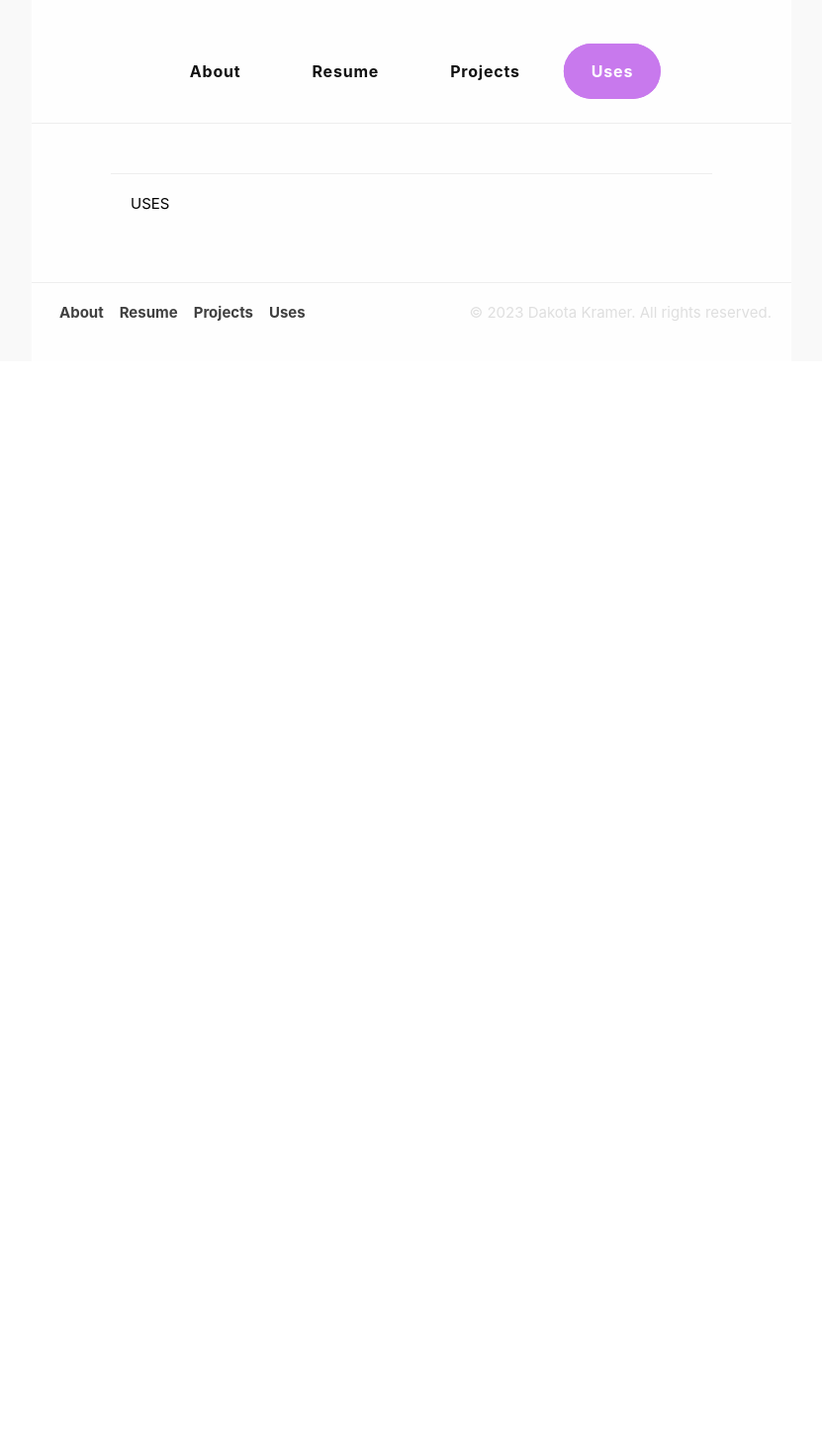
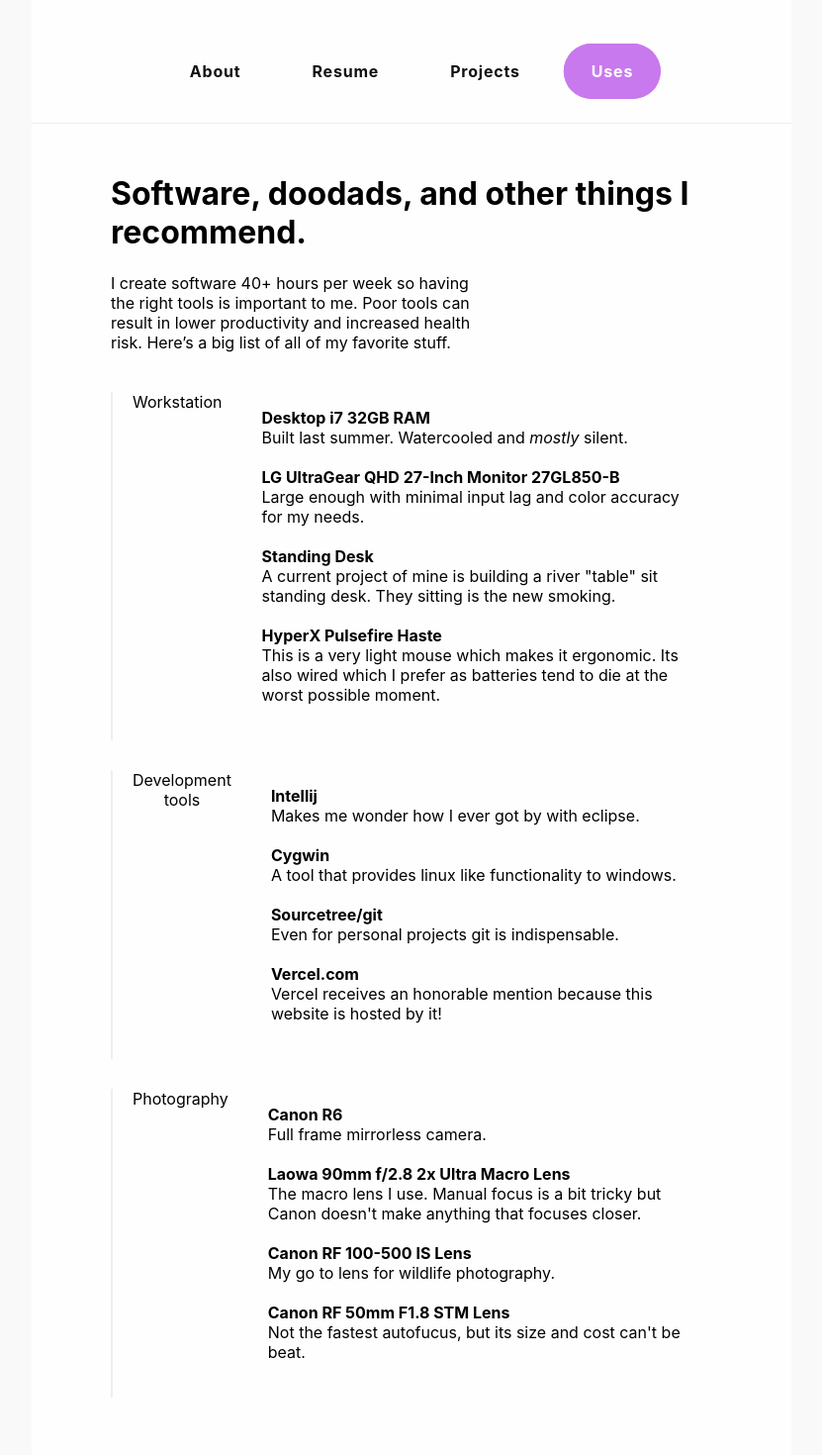
Before and after one commit to dkramer/dkramer.dev, a React (Create React App) app: page /uses in a window 1280 px wide. Shown: the top 1470 px of the page at 99% size, without its empty margins (224-1055 px from the left). Before the commit the page ends 800 px from the top, so only its background shows below. Built offline with nearby package versions, Linux system fonts and the light colour scheme.

Commit message:
add uses

```diff
--- a/src/App.tsx
+++ b/src/App.tsx
@@ -13,6 +13,7 @@ import { screenSize } from './chrome/util'
 import { RemoveTrailingSlash } from './components/RemoveTrailingSlash'
 
 const background = css`
+  min-height: 100vh;
   display: flex;
   justify-content: center;
   background-color: #f9f9f9;
--- a/src/components/emblacarousel/DotButton.tsx
+++ b/src/components/emblacarousel/DotButton.tsx
@@ -30,6 +30,7 @@ const buttonStyle = css`
     width: 100%;
     height: 0.3rem;
     content: '';
+    border: 1px solid #545454;
   }
 
   .embla__dot--selected:after {
@@ -45,7 +46,7 @@ export function DotButton(props: DotButtonPropType) {
     } else {
       return css`
         :after {
-          background: linear-gradient(130deg, white, black);
+          background: linear-gradient(120deg, white, #545454);
         }
       `
     }
--- a/src/components/emblacarousel/EmblaCarousel.tsx
+++ b/src/components/emblacarousel/EmblaCarousel.tsx
@@ -23,9 +23,7 @@ const slideStyle = css`
 
 const emblaStyle = css`
   position: relative;
-  background-color: #4a4a4a;
   padding: 12px 20px;
-  border-radius: 12px;
 
   .embla__slide {
     flex: 0 0 100%;
--- a/src/routes/About.tsx
+++ b/src/routes/About.tsx
@@ -72,8 +72,8 @@ export function About() {
               </a>
             </li>
             <li>
-              <a css={contactLinks} href='mailto=Info@dkramer.dev'>
-                <EmailIcon /> Info@dkramer.dev
+              <a css={contactLinks} href='mailto=dakota@dkramer.dev'>
+                <EmailIcon /> dakota@dkramer.dev
               </a>
             </li>
             <li>
--- a/src/routes/Resume.tsx
+++ b/src/routes/Resume.tsx
@@ -86,8 +86,8 @@ export function Resume() {
         </div>
         <div css={{ textAlign: 'left' }}>
           <div>
-            <a css={contact} href='mailto=Info@dkramer.dev'>
-              <EmailIcon /> Info@dkramer.dev
+            <a css={contact} href='mailto=dakota@dkramer.dev'>
+              <EmailIcon /> dakota@dkramer.dev
             </a>
           </div>
           <div>
@@ -246,7 +246,8 @@ export function Resume() {
 
       <div
         css={css`
-          ${section}
+          ${section};
+          border: none;
         `}
       >
         <div>
--- a/src/routes/Uses.tsx
+++ b/src/routes/Uses.tsx
@@ -1,46 +1,132 @@
 /** @jsxImportSource @emotion/react */
 import React from 'react'
 import { css } from '@emotion/react'
+import { screenSize } from '../chrome/util'
 
-const footer = css`
-  padding: 20px;
-  max-width: 800px;
-  margin: 20px auto;
-  border-top: 1px solid #eee;
-  display: flex;
-  justify-content: space-between;
-  font-size: 15px;
-
-  @media (max-width: 650px) {
-    flex-direction: column;
-    align-items: center;
-    font-size: 12px;
+const intro = css`
+  max-width: 60%;
+  justify-content: left;
+  text-align: left;
+  padding-bottom: 40px;
 `
 
-const menu = css`
+const section = css`
   display: flex;
-  justify-content: space-between;
+  border-left: 0.15em solid #eee;
+  padding: 0 20px;
+  margin-bottom: 30px;
 
-  @media (max-width: 400px) {
-    color: red;
+  ul {
+    display: flex;
+    flex-wrap: wrap;
+    list-style: none;
+
+    li {
+      text-align: left;
+      padding-bottom: 20px;
+    }
+  }
+
+  h3 {
+    margin: 0;
+    font-size: 1em;
+  }
+  @media (max-width: ${screenSize.S}) {
     flex-direction: column;
-    align-items: center;
-    margin: 4px 0px;
-  }
-`
-
-const menuItem = css`
-  margin: 0 8px;
-  color: #404040;
-  transition: color 0.2s ease-in;
-  font-weight: bold;
-  text-decoration: none;
-
-  @media (max-width: 400px) {
-    margin: 4px 0px;
   }
 `
 
 export function Uses() {
-  return <div css={footer}>USES</div>
+  return (
+    <div>
+      <h1
+        css={css`
+          text-align: left;
+        `}
+      >
+        Software, doodads, and other things I recommend.
+      </h1>
+      <div css={intro}>
+        I create software 40+ hours per week so having the right tools is important to me. Poor tools can result in lower productivity and
+        increased health risk. Here’s a big list of all of my favorite stuff.
+      </div>
+
+      <div css={section}>
+        <div>Workstation</div>
+        <div>
+          <ul>
+            <li>
+              <h3>Desktop i7 32GB RAM</h3>
+              <div>
+                Built last summer. Watercooled and <i>mostly</i> silent.
+              </div>
+            </li>
+            <li>
+              <h3>LG UltraGear QHD 27-Inch Monitor 27GL850-B</h3>
+              <div>Large enough with minimal input lag and color accuracy for my needs.</div>
+            </li>
+            <li>
+              <h3>Standing Desk</h3>
+              <div>A current project of mine is building a river "table" sit standing desk. They sitting is the new smoking.</div>
+            </li>
+            <li>
+              <h3>HyperX Pulsefire Haste</h3>
+              <div>
+                This is a very light mouse which makes it ergonomic. Its also wired which I prefer as batteries tend
+                to die at the worst possible moment.
+              </div>
+            </li>
+          </ul>
+        </div>
+      </div>
+
+      <div css={section}>
+        <div>Development tools</div>
+        <div>
+          <ul>
+            <li>
+              <h3>Intellij</h3>
+              <div>Makes me wonder how I ever got by with eclipse.</div>
+            </li>
+            <li>
+              <h3>Cygwin</h3>
+              <div>A tool that provides linux like functionality to windows.</div>
+            </li>
+            <li>
+              <h3>Sourcetree/git</h3>
+              <div>Even for personal projects git is indispensable.</div>
+            </li>
+            <li>
+              <h3>Vercel.com</h3>
+              <div>Vercel receives an honorable mention because this website is hosted by it!</div>
+            </li>
+          </ul>
+        </div>
+      </div>
+
+      <div css={section}>
+        <div>Photography</div>
+        <div>
+          <ul>
+            <li>
+              <h3>Canon R6</h3>
+              <div>Full frame mirrorless camera.</div>
+            </li>
+            <li>
+              <h3>Laowa 90mm f/2.8 2x Ultra Macro Lens</h3>
+              <div>The macro lens I use. Manual focus is a bit tricky but Canon doesn't make anything that focuses closer.</div>
+            </li>
+            <li>
+              <h3>Canon RF 100-500 IS Lens</h3>
+              <div>My go to lens for wildlife photography.</div>
+            </li>
+            <li>
+              <h3>Canon RF 50mm F1.8 STM Lens</h3>
+              <div>Not the fastest autofucus, but its size and cost can't be beat.</div>
+            </li>
+          </ul>
+        </div>
+      </div>
+    </div>
+  )
 }
--- a/src/routes/projectPictureUtil.ts
+++ b/src/routes/projectPictureUtil.tsx
@@ -5,7 +5,6 @@ export enum PictureTypes {
 }
 
 export const pictureLinks = [
-
   {
     name: 'Random',
     href: 'random',
```
Also changed, not shown: src/routes/Projects.tsx (+17 -6 lines), public/meSmall.jpg, 1 other file (tests, documents, lock files or other folders).
